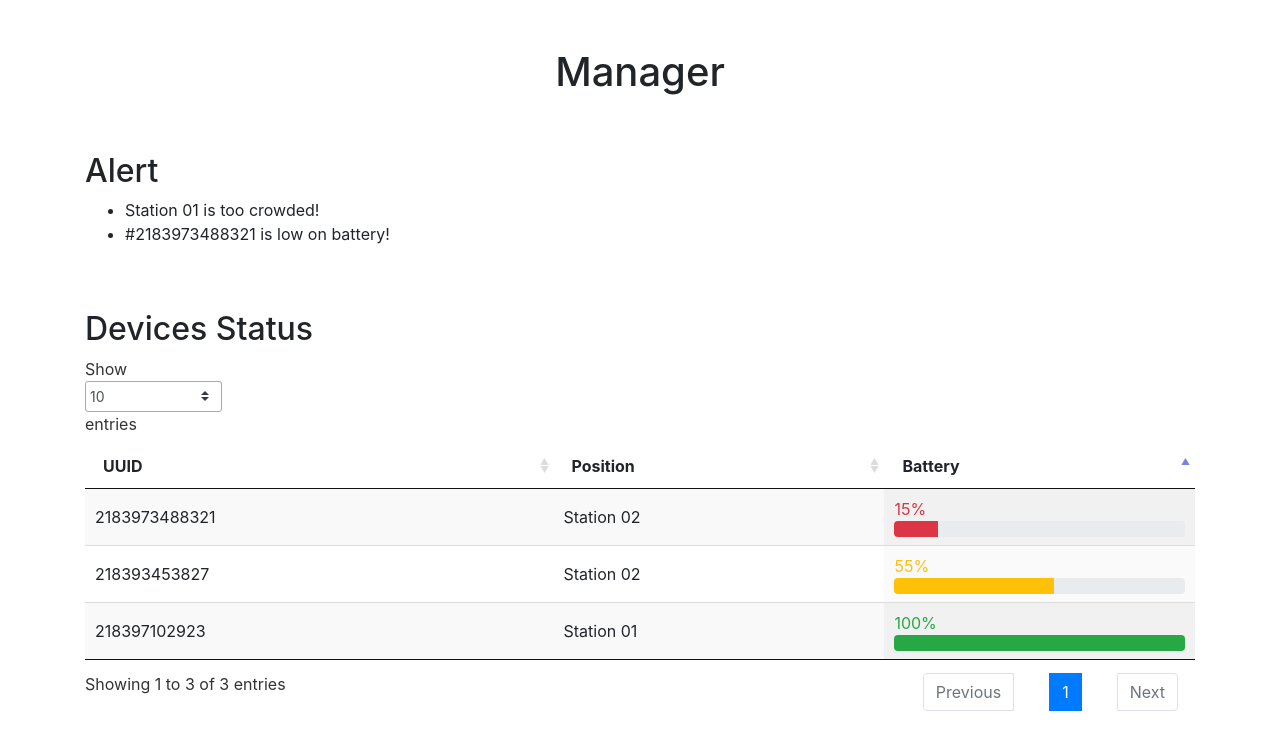
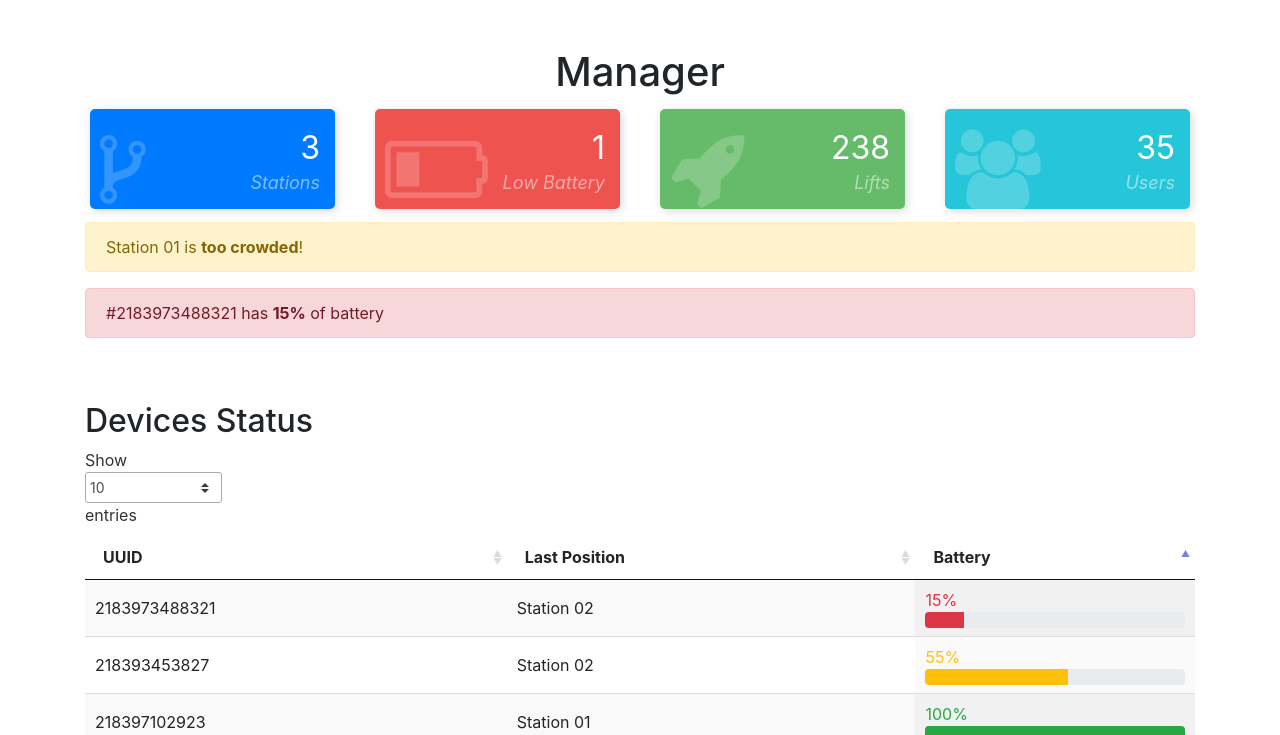
Before and after one commit to MCPS2021/safeskiing-dashboard, a Flask app: page / in a window 1280 px wide. Shown: the part 56-791 px from the top of the page. Run offline with Flask 2, Linux system fonts and the light colour scheme; some libraries are stand-ins or nearby versions; grey boxes are pictures that could not be loaded.

Commit message:
gui tweaks and preliminary map

```diff
--- a/static/css/app.css
+++ b/static/css/app.css
@@ -22,3 +22,63 @@
 .red .progress-bar {
     background-color: #dc3545 !important
 }
+
+/* Upper cards */
+.card-counter{
+    box-shadow: 2px 2px 10px #DADADA;
+    margin: 5px;
+    padding: 20px 10px;
+    background-color: #fff;
+    height: 100px;
+    border-radius: 5px;
+    transition: .3s linear all;
+  }
+
+  .card-counter:hover{
+    box-shadow: 4px 4px 20px #DADADA;
+    transition: .3s linear all;
+  }
+
+  .card-counter.primary{
+    background-color: #007bff;
+    color: #FFF;
+  }
+
+  .card-counter.danger{
+    background-color: #ef5350;
+    color: #FFF;
+  }
+
+  .card-counter.success{
+    background-color: #66bb6a;
+    color: #FFF;
+  }
+
+  .card-counter.info{
+    background-color: #26c6da;
+    color: #FFF;
+  }
+
+  .card-counter i{
+    font-size: 5em;
+    opacity: 0.2;
+  }
+
+  .card-counter .count-numbers{
+    position: absolute;
+    right: 35px;
+    top: 20px;
+    font-size: 32px;
+    display: block;
+  }
+
+  .card-counter .count-name{
+    position: absolute;
+    right: 35px;
+    top: 65px;
+    font-style: italic;
+    text-transform: capitalize;
+    opacity: 0.5;
+    display: block;
+    font-size: 18px;
+  }
--- a/templates/index.html
+++ b/templates/index.html
@@ -12,6 +12,8 @@
         <link href="/static/css/styles.css" rel="stylesheet" />
         <link href="/static/css/app.css" rel="stylesheet" />
         <link rel="stylesheet" type="text/css" href="/static/vendor/DataTables/DataTables-1.10.24/css/jquery.dataTables.min.css"/>
+		<link rel="stylesheet" href="https://unpkg.com/leaflet@1.7.1/dist/leaflet.css" />
+		<link rel="stylesheet" href="https://cdnjs.cloudflare.com/ajax/libs/font-awesome/4.7.0/css/font-awesome.css" />
     </head>
     <body>
         <!-- Navigation-->
@@ -25,12 +27,46 @@
             <div class="text-center">
                 <h1 class="mt-5">Manager</h1>
             </div>
-            <div class="pt-5">
-                <h2>Alert</h2>
-                <ul>
-                    <li>Station 01 is too crowded!</li>
-                    <li>#2183973488321 is low on battery!</li>
-                </ul>
+            <div class="row">
+				<div class="col-md-3">
+				  <div class="card-counter primary">
+					<i class="fa fa-code-fork"></i>
+					<span class="count-numbers">3</span>
+					<span class="count-name">Stations</span>
+				  </div>
+				</div>
+
+				<div class="col-md-3">
+				  <div class="card-counter danger">
+					<i class="fa fa-battery-1"></i>
+					<span class="count-numbers">1</span>
+					<span class="count-name">Low Battery</span>
+				  </div>
+				</div>
+
+				<div class="col-md-3">
+				  <div class="card-counter success">
+					<i class="fa fa-rocket"></i>
+					<span class="count-numbers">238</span>
+					<span class="count-name">Lifts</span>
+				  </div>
+				</div>
+
+				<div class="col-md-3">
+				  <div class="card-counter info">
+					<i class="fa fa-users"></i>
+					<span class="count-numbers">35</span>
+					<span class="count-name">Users</span>
+				  </div>
+				</div>
+			</div>
+			<div class="pt-2">
+				<div class="alert alert-warning">
+					Station 01 is <strong>too crowded</strong>!
+				</div>
+				<div class="alert alert-danger">
+					#2183973488321 has <strong>15%</strong> of battery
+				</div>
             </div>
             <div class="pt-5">
                 <h2>Devices Status</h2>
@@ -38,7 +74,7 @@
                     <thead>
                         <tr>
                             <th>UUID</th>
-                            <th>Position</th>
+                            <th>Last Position</th>
                             <th>Battery</th>
                         </tr>
                     </thead>
@@ -73,7 +109,8 @@
                     </tbody>
                 </table>
             </div>
-            <div class="pt-5">
+            <div class="row pt-5">
+				<div class="col-md-6">
 					<h2>Station Status</h2>
 					<table id="stations" class="display" style="width:100%">
 						<thead>
@@ -94,6 +131,10 @@
 						</tbody>
 					</table>
 				</div>
+				<div class="col-md-6">
+					 <div id="map" style="height:300px"></div>
+				</div>
+            </div>
             <div class=" pt-5">
                 <h2>COVID-Safe Ranking</h2>
                 <ol>
@@ -107,6 +148,7 @@
         <script src="https://code.jquery.com/jquery-3.5.1.slim.min.js"></script>
         <script src="https://cdn.jsdelivr.net/npm/bootstrap@4.6.0/dist/js/bootstrap.bundle.min.js"></script>
         <script type="text/javascript" src="/static/vendor/DataTables/datatables.min.js"></script>
+		<script src="https://unpkg.com/leaflet@1.7.1/dist/leaflet.js"></script>
         <!-- Core theme JS-->
         <script src="/static/js/scripts.js"></script>
         <script>
@@ -120,6 +162,9 @@
                     order: [[1, "desc"]]
                 });
             } );
+
+			var map = L.map('map').setView([51.505, -0.09], 13);
+			L.tileLayer('http://{s}.tile.osm.org/{z}/{x}/{y}.png', { attribution: '&copy; <a href="http://osm.org/copyright">OpenStreetMap</a> contributors'}).addTo(map);
 
             function get_progressbar(value){
                 return '<div class="progress"><div class="progress-bar" role="progressbar" style="width: '+value+'%" aria-valuenow="'+value+'" aria-valuemin="0" aria-valuemax="100"></div></div>';
```
Lines whose indentation alone changed are shown as unchanged.
